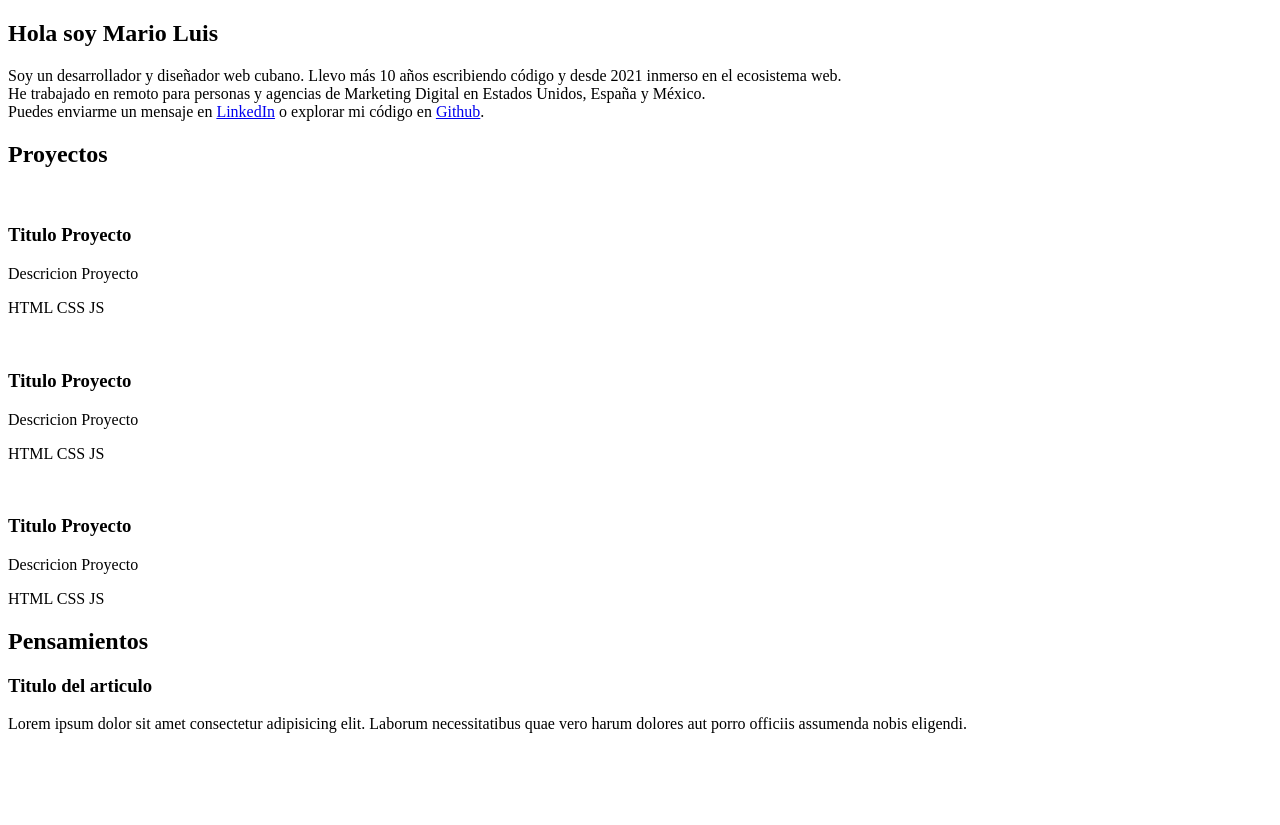
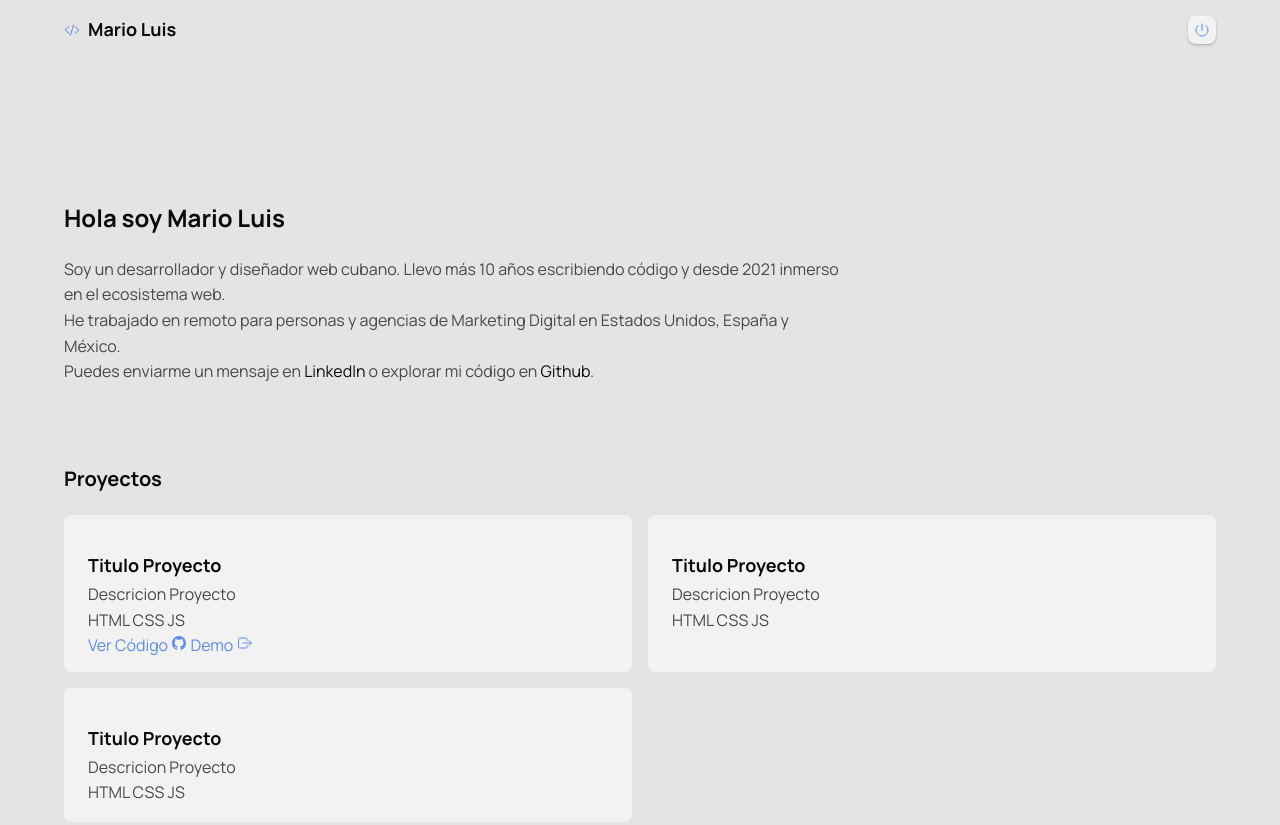
Before and after one commit to mario-luis-martinez/mario-luis-portafolio, a plain HTML site: page index.html in a window 1280 px wide. Shown: the top 825 px of the page. Before the commit the page ends 800 px from the top, so only its background shows below. Drawn offline with nearby package versions, Linux system fonts and the light colour scheme.

Commit message:
Cambios CSS, agregar modo oscuro claro

```diff
--- /dev/null
+++ b/css/style.css
@@ -0,0 +1,221 @@
+@import url('https://fonts.googleapis.com/css2?family=Manrope:wght@200..800&display=swap');
+
+* {
+    box-sizing: border-box;
+    margin: 0;
+    padding: 0;
+    font-family: "Manrope", sans-serif;
+}
+
+:root {
+    /* type */
+    --ff: "Manrope", sans-serif;
+    --h1: 700 1.5rem/1.2em var(--ff);
+    --h2: 700 1.25rem/1.4em var(--ff);
+    --h3: 700 1.125rem/1.4em var(--ff);
+    --h4: 700 1rem/1.4em var(--ff);
+    --p: 400 1rem/1.6em var(--ff);
+    --small: 400 0.75rem/1.6em var(--ff);
+}
+
+:root {
+    /* colors */
+    --bg-dark: oklch(0.1 0 264);
+    --bg: oklch(0.2 0 264);
+    --bg-light: oklch(0.3 0 264);
+    --text: oklch(0.96 0 264);
+    --text-muted: oklch(0.76 0 264);
+    --primary: oklch(0.9 0.17 100);
+    --secondary: oklch(0.65 0.15 264);
+    --gradient: linear-gradient(135deg, var(--primary), var(--secondary));
+    /* shadows */
+    --shadow-s:
+        inset 0 1px 2px #ffffff30, 0 1px 2px #00000030, 0 2px 4px #00000015;
+    --shadow-m:
+        inset 0 1px 2px #ffffff50, 0 2px 4px #00000030, 0 4px 8px #00000015;
+    --transition: all 0.3s ease-in-out;
+}
+
+body.light {
+    /* colors */
+    --bg-dark: oklch(0.92 0 264);
+    --bg: oklch(0.96 0 264);
+    --bg-light: oklch(1 0 264);
+    --text: oklch(0.15 0 264);
+    --text-muted: oklch(0.4 0 264);
+    --primary: oklch(0.65 0.15 264);
+    --secondary: oklch(0.9 0.17 100);
+    --gradient: linear-gradient(135deg, var(--primary), var(--secondary));
+}
+
+/* Global CSS */
+html {
+    scroll-behavior: smooth;
+}
+
+body {
+    margin: 1rem auto;
+    max-width: min(90vw, 1200px);
+    background: var(--bg-dark);
+    color: var(--text-muted);
+    display: flex;
+    flex-direction: column;
+    gap: 10rem;
+}
+
+main {
+    display: flex;
+    flex-direction: column;
+    gap: 5rem;
+}
+
+section {
+    display: flex;
+    flex-direction: column;
+    gap: 1rem;
+}
+
+h1 {
+    font: var(--h1);
+    margin-bottom: 0.5rem;
+    color: var(--text);
+}
+
+h2 {
+    font: var(--h2);
+    margin-bottom: 0.4rem;
+    color: var(--text);
+}
+
+h3 {
+    font: var(--h3);
+    margin-bottom: 0.25rem;
+    color: var(--text);
+}
+
+h4 {
+    font: var(--h4);
+    color: var(--text);
+}
+
+p {
+    font: var(--p);
+    color: var(--text-muted);
+    max-width: 80ch;
+}
+
+.small,
+small {
+    font: var(--small);
+    letter-spacing: 0.1rem;
+}
+
+button,
+.btn {
+    display: inline-flex;
+    align-items: center;
+    gap: 0.5rem;
+    background: var(--bg);
+    border: none;
+    border-radius: 0.5rem;
+    padding: 0.75rem 1.25rem;
+    box-shadow: var(--shadow-s);
+    cursor: pointer;
+    font: var(--p);
+    color: var(--text);
+    transition: var(--transition);
+}
+
+button:focus {
+    outline: none;
+}
+
+button:hover,
+.btn:hover {
+    background: var(--bg-light);
+    box-shadow: var(--shadow-m);
+    transition: var(--transition);
+}
+
+a {
+    text-decoration: none;
+    color: var(--text);
+    transition: var(--transition);
+}
+
+a:hover {
+    color: var(--primary);
+    transition: var(--transition);
+}
+
+
+/* header */
+header {
+    display: flex;
+    justify-content: space-between;
+    align-items: center;
+    position: sticky;
+    top: 0;
+}
+
+.mario {
+    display: flex;
+    align-items: center;
+    gap: 0.5rem;
+}
+
+.logo-text {
+    font: var(--h3);
+    margin: 0;
+}
+
+nav {
+    display: flex;
+    gap: 1rem;
+}
+
+.toggle-btn {
+    padding: 0;
+    width: 1.75rem;
+    height: 1.75rem;
+    display: flex;
+    align-items: center;
+    justify-content: center;
+}
+
+/* cards */
+.cards {
+    display: grid;
+    grid-template-columns: repeat(auto-fit, minmax(min(25rem, 100%), 1fr));
+    gap: 1rem;
+}
+
+/* card */
+.card {
+    background: var(--bg);
+    border-radius: 0.5rem;
+    padding: 1rem 1.5rem;
+    transition: var(--transition);
+}
+
+.card img {
+    width: 100%;
+    border-top-left-radius: 0.5rem;
+    border-top-right-radius: 0.5rem;
+}
+
+.card a{
+    color: var(--primary);
+}
+
+/* Footer */
+
+/* icons */
+ion-icon {
+    color: var(--primary);
+}
+
+/* animations */
+h1 ion-icon {
+    transform: rotate(15deg);
+}
--- a/index.html
+++ b/index.html
@@ -20,10 +20,21 @@
     <meta property="og:url" content="https://marioveloper.com/" />
     <meta property="og:image" content="https://via.placeholder.com/800x600" />
 
+    <!--CSS-->
+    <link rel="stylesheet" href="css/style.css">
 
 </head>
 
 <body>
+    <header>
+        <a href="../" class="mario">
+            <ion-icon name="code-slash-outline"></ion-icon>
+            <h2 class="logo-text">Mario Luis</h2>
+        </a>
+        <button class="toggle-btn">
+            <ion-icon name="power-outline"></ion-icon>
+        </button>
+    </header>
     <main>
         <section id="hero">
             <h1>Hola soy Mario Luis</h1>
@@ -42,6 +53,8 @@
                     <h3>Titulo Proyecto</h3>
                     <p>Descricion Proyecto</p>
                     <p>HTML CSS JS</p>
+                    <a href="#">Ver Código <ion-icon name="logo-github"></ion-icon></a>
+                    <a href="#">Demo <ion-icon name="exit-outline"></ion-icon></a>
                 </div>
                 <div class="card">
                     <img src="" alt="">
@@ -69,6 +82,9 @@
         </section>
     </main>
 
+    <script type="module" src="https://unpkg.com/ionicons@7.1.0/dist/ionicons/ionicons.esm.js"></script>
+    <script nomodule src="https://unpkg.com/ionicons@7.1.0/dist/ionicons/ionicons.js"></script>
+    <script src="js/script.js"></script>
 </body>
 
 </html>
--- /dev/null
+++ b/js/script.js
@@ -0,0 +1,41 @@
+(function () {
+    const body = document.body;
+    const toggleBtn = document.querySelector(".toggle-btn");
+    const THEME_KEY = "theme";
+
+    // Get system preference
+    function getSystemTheme() {
+        return window.matchMedia("(prefers-color-scheme: dark)").matches
+            ? "dark"
+            : "light";
+    }
+
+    // Apply theme class to body
+    function applyTheme(theme) {
+        if (theme === "light") {
+            body.classList.add("light");
+        } else {
+            body.classList.remove("light");
+        }
+    }
+
+    // Get preferred theme (localStorage > system)
+    function getPreferredTheme() {
+        return localStorage.getItem(THEME_KEY) || getSystemTheme();
+    }
+
+    // Set theme and persist
+    function setTheme(theme) {
+        applyTheme(theme);
+        localStorage.setItem(THEME_KEY, theme);
+    }
+
+    // Initialize theme on load
+    setTheme(getPreferredTheme());
+
+    // Toggle theme on button click
+    toggleBtn.addEventListener("click", () => {
+        const isLight = body.classList.contains("light");
+        setTheme(isLight ? "dark" : "light");
+    });
+})();
```
